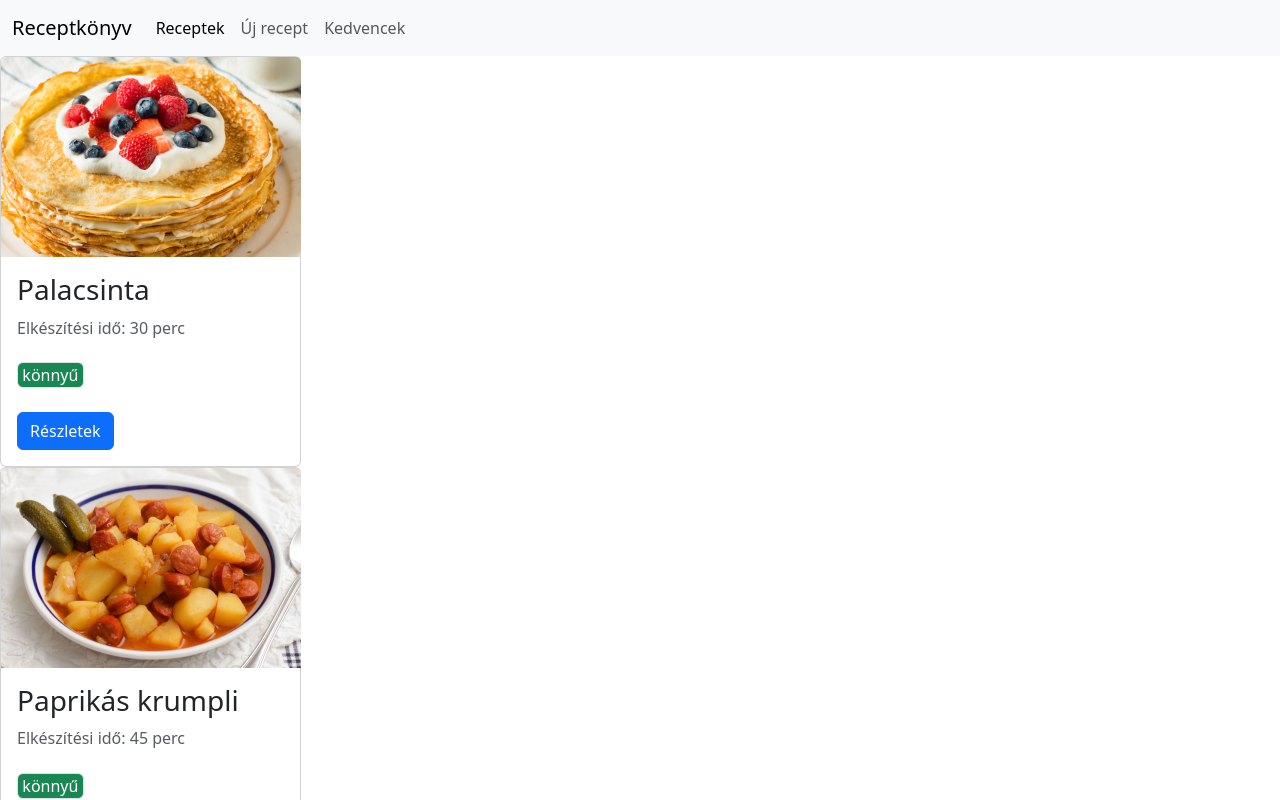
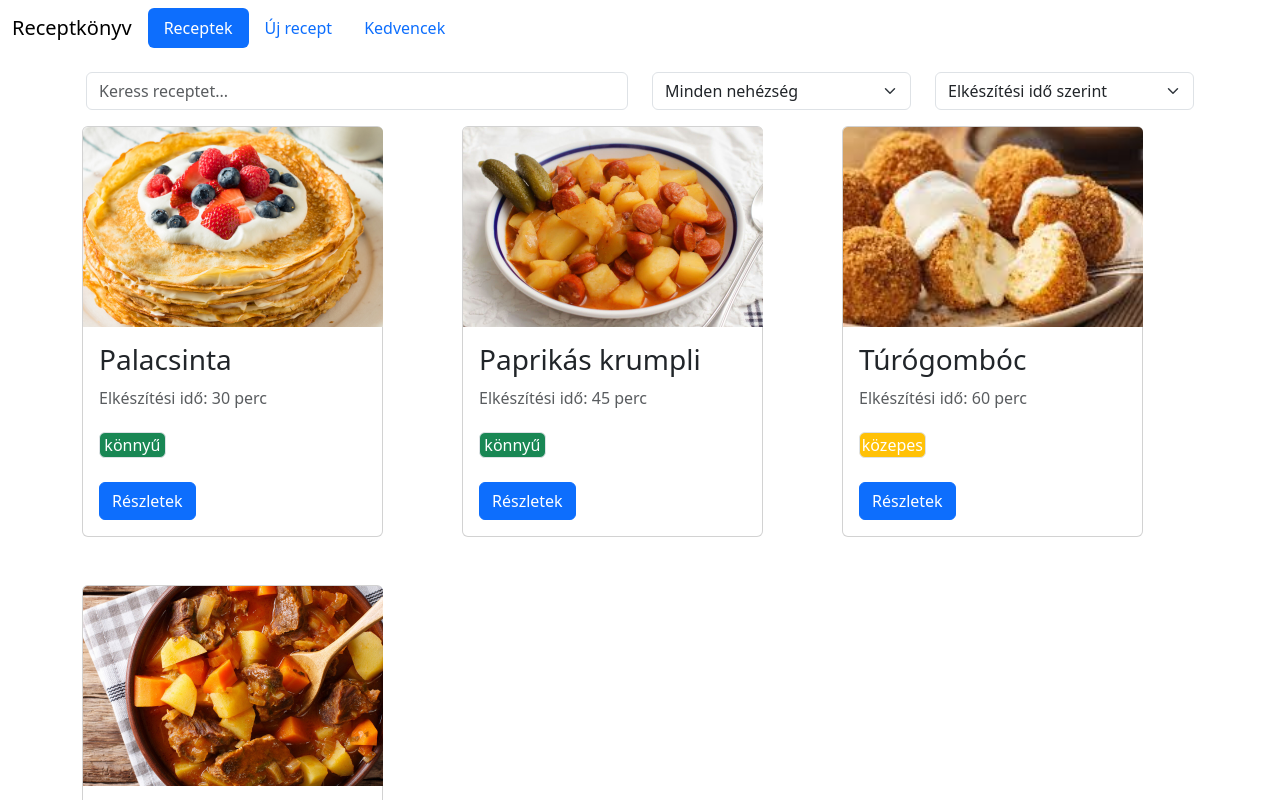
Before and after one commit to prakos2/receptkonyv, a Vue app: page / in a window 1280 px wide. Shown: the top 800 px of the page. Built offline with nearby package versions, Linux system fonts and the light colour scheme.

Commit message:
Keresősáv és szűrők vizuális megvalósítása

```diff
--- a/src/App.vue
+++ b/src/App.vue
@@ -1,6 +1,7 @@
 <script setup>
 import { ref } from 'vue'
 import RecipeCard from "@/components/RecipeCard.vue";
+import Search from "@/components/Search.vue";
 
 // init store
 import { recipes } from './data/recipes';
@@ -11,16 +12,16 @@ recipes.map(recipe => store.addRecipe(new Recipe(recipe.id, recipe.title, recipe
 
 <template>
   <header>
-    <nav class="navbar navbar-expand-lg bg-body-tertiary">
+    <nav class="navbar navbar-expand-lg nav-pills">
       <div class="container-fluid">
         <a class="navbar-brand">Receptkönyv</a>
         <button class="navbar-toggler" type="button" data-bs-toggle="collapse" data-bs-target="#navbarSupportedContent" aria-controls="navbarSupportedContent" aria-expanded="false" aria-label="Toggle navigation">
           <span class="navbar-toggler-icon"></span>
         </button>
         <div class="collapse navbar-collapse" id="navbarSupportedContent">
-          <ul class="navbar-nav justify-content-center me-auto mb-2 mb-lg-0">
+          <ul class="nav justify-content-center">
             <li class="nav-item">
-              <a class="nav-link active" aria-current="page" href="">Receptek</a>
+              <a class="nav-link active" aria-current="page" href="#">Receptek</a>
             </li>
             <li class="nav-item">
               <a class="nav-link" href="#">Új recept</a>
@@ -34,7 +35,14 @@ recipes.map(recipe => store.addRecipe(new Recipe(recipe.id, recipe.title, recipe
     </nav>
   </header>
   <main>
-    <RecipeCard :recipe="recipe" v-for="recipe in store.getRecipes()"/>
+    <Search/>
+    <div class="container">
+      <div class="row">
+        <div class="col-4 pe-5 pb-5" v-for="recipe in store.getRecipes()">
+          <RecipeCard :recipe="recipe"/>
+        </div>
+      </div>
+    </div>
   </main>
   <footer>
   </footer>
--- /dev/null
+++ b/src/components/Search.vue
@@ -0,0 +1,30 @@
+<script setup>
+  import {badges} from "@/data/badges.js";
+</script>
+
+<template>
+  <div class="container p-3">
+    <div class="row">
+      <div class="col-6">
+        <input type="text" class="form-control" placeholder="Keress receptet...">
+      </div>
+      <div class="col-3">
+        <select class="form-select">
+          <option selected>Minden nehézség</option>
+          <option v-for="key in Object.keys(badges)" :value="key">{{badges[key].name}}</option>
+        </select>
+      </div>
+      <div class="col-3">
+        <select class="form-select">
+          <option selected>Elkészítési idő szerint</option>
+          <option value="1">Növekvő sorrend</option>
+          <option value="2">Csökkenő sorrend</option>
+        </select>
+      </div>
+    </div>
+  </div>
+</template>
+
+<style scoped>
+
+</style>
```
